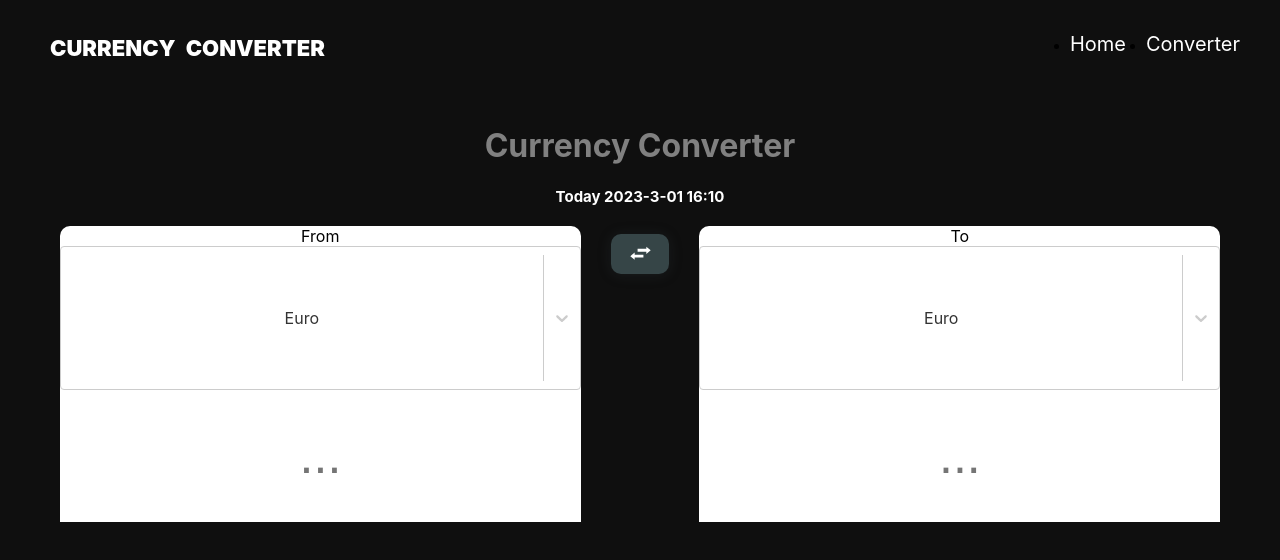
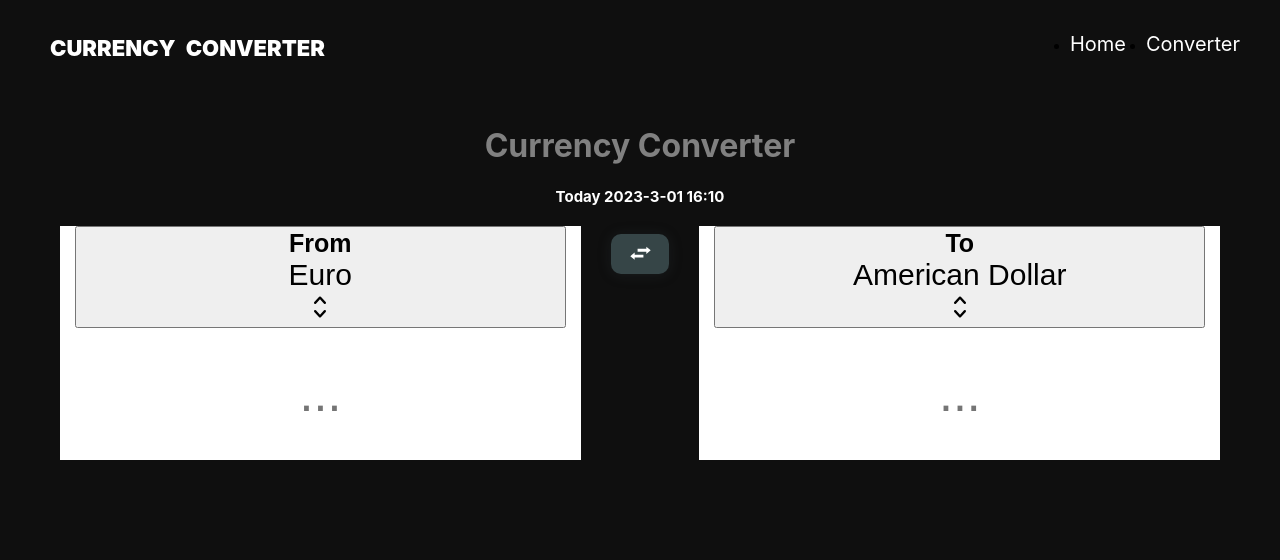
Before and after one commit to 1andau/react-converter, a React (Create React App) app: page / in a window 1280 px wide. Shown: the top 560 px of the page. Built offline with nearby package versions, Linux system fonts and the light colour scheme.

Commit message:
update design

```diff
--- /dev/null
+++ b/src/components/currency.tsx
@@ -0,0 +1,24 @@
+export const convert = (baseCurrency: any, targetCurrency: any, amount: any) => {
+
+  const url = `https://cdn.jsdelivr.net/gh/fawazahmed0/currency-api@1/latest/currencies/${baseCurrency}/${targetCurrency}.json`
+
+  return fetch(url)
+    .then(response => response.json())
+    .then(data => data[targetCurrency] * amount)
+}
+
+export const getCurrencies = () => {
+
+  return [
+    { value: 'usd', text: 'American Dollar' },
+    { value: 'eur', text: 'Euro' },
+    { value: 'dzd', text: 'Algerian Dinar' },
+    { value: 'cad', text: 'Canadian Dollar' },
+    { value: 'aed', text: 'United Arab Emirates Dirham' },
+    { value: 'amd', text: 'Armenian dram' },
+    { value: 'iqd', text: 'Iraqi Dinar' },
+    { value: 'jmd', text: 'Jamaican Dollar' },
+    { value: 'jod', text: 'Jordanian Dinar' },
+    { value: 'jpy', text: 'Japanese Yen' },
+  ]
+}
--- a/src/components/selecter/select.tsx
+++ b/src/components/selecter/select.tsx
@@ -1,13 +1,10 @@
 import React, { useRef, useState } from 'react'
-import Select from 'react-select';
-import { MenuItem } from '@mui/material';
 import onClickOutSide from './onClickOutSide';
 
 const Selecter = ({options, stateChanger, label, value}:any) => {
 
 const [open, setOpen] = useState(false);
 const [selectedOption, setSelectedOption] = useState<any>(options[0])
-
 const selectRef = useRef<any>()
 //Метод pop() удаляет последний элемент из массива и возвращает его значение
 
@@ -25,15 +22,42 @@ onClickOutSide(selectRef, () => setOpen(false));
 
 
   return (
-    <div>
-      {label}
-<Select
-className="select"
-        defaultValue={selectedOption}
-        // onClick = {() => setOpen(open => (!open))}
-        options={options}
-      />
+    <div className='container'>
+<button onClick={() => setOpen(open => (!open))} type="button" className="Group">
 
+        <span className="selectLabel">{label}</span>
+
+        <div className="selectBox">
+          <span className="selectText">{selectedOption.text}</span>
+        </div>
+
+        <span className="Arrow">
+          <svg className="h-5 w-5 text-gray-400 group-hover:text-indigo-400 group-focus:text-indigo-600" xmlns="http://www.w3.org/2000/svg" viewBox="0 0 20 20" fill="currentColor" aria-hidden="true">
+            <path fillRule="evenodd" d="M10 3a.75.75 0 01.55.24l3.25 3.5a.75.75 0 11-1.1 1.02L10 4.852 7.3 7.76a.75.75 0 01-1.1-1.02l3.25-3.5A.75.75 0 0110 3zm-3.76 9.2a.75.75 0 011.06.04l2.7 2.908 2.7-2.908a.75.75 0 111.1 1.02l-3.25 3.5a.75.75 0 01-1.1 0l-3.25-3.5a.75.75 0 01.04-1.06z" clipRule="evenodd" />
+          </svg>
+        </span>
+
+</button>
+
+{open && <ul ref={selectRef} className="DontKnow">
+
+{options.map((option: any) => (
+  <li key={option.value} onClick={() => {onSelect(option)}} className="liSelect">
+
+    <div className="SelectersBox">
+      <span className="text">{option.value.toUpperCase() + ' - ' + option.text}</span>
+    </div>
+
+    {option.value === selectedOption.value && <span className="SelectArrow">
+      <svg className="h-5 w-5" xmlns="http://www.w3.org/2000/svg" viewBox="0 0 20 20" fill="currentColor" aria-hidden="true">
+        <path fillRule="evenodd" d="M16.704 4.153a.75.75 0 01.143 1.052l-8 10.5a.75.75 0 01-1.127.075l-4.5-4.5a.75.75 0 011.06-1.06l3.894 3.893 7.48-9.817a.75.75 0 011.05-.143z" clipRule="evenodd" />
+      </svg>
+    </span>}
+
+  </li>
+))}
+
+</ul>}
     </div>
   )
 }
--- a/src/pages/Home.tsx
+++ b/src/pages/Home.tsx
@@ -3,22 +3,24 @@ import Header from '../components/Header';
 import './home.scss';
 import moment from 'moment';
 import Selecter from '../components/selecter/select';
+import { convert, getCurrencies } from '../components/currency';
 
-const options = [
-  { value: 'eur', label: 'Euro' },
-  { value: 'dzd', label: 'Algerian Dinar' },
-  { value: 'cad', label: 'Canadian Dollar' },
-  { value: 'aed', label: 'United Arab Emirates Dirham' },
-  { value: 'amd', label: 'Armenian dram' },
-  { value: 'iqd', label: 'Iraqi Dinar' },
-  { value: 'jmd', label: 'Jamaican Dollar' },
-  { value: 'ils', label: 'Israel shekels' },
-  { value: 'rub', label: 'Russian Rub' },
-];
+// const options = [
+//   { value: 'eur', label: 'Euro' },
+//   { value: 'dzd', label: 'Algerian Dinar' },
+//   { value: 'cad', label: 'Canadian Dollar' },
+//   { value: 'aed', label: 'United Arab Emirates Dirham' },
+//   { value: 'amd', label: 'Armenian dram' },
+//   { value: 'iqd', label: 'Iraqi Dinar' },
+//   { value: 'jmd', label: 'Jamaican Dollar' },
+//   { value: 'ils', label: 'Israel shekels' },
+//   { value: 'rub', label: 'Russian Rub' },
+// ];
 
 const Home = () => {
   const [currency, setCurrency] = React.useState<string>('eur');
   const [targetCurrency, setTargetCurrency] = React.useState<string>('usd');
+const options = getCurrencies();
 
   return (
     <div>
--- a/src/pages/home.scss
+++ b/src/pages/home.scss
@@ -3,6 +3,76 @@
    justify-content: center;
    padding: 30px 30px 30px 30px;
 
+
+   .container{
+background-color: rgb(255, 255, 255);
+cursor: pointer;
+.Group{
+width: 100%;
+
+
+svg{
+  width: 30px;
+
+}
+
+.selectLabel{
+  font-size: 25px;
+  color: #000000;
+  font-weight: 600;
+
+}
+
+
+  .selectBox{
+width: 100%;
+
+
+   .imageSelect{
+    width: 10px;
+   }
+
+
+.selectText{
+  font-size: 30px;
+
+}
+
+  }
+
+.Arrow{
+  width: 100px;
+}
+
+}
+
+.DontKnow{
+  // width: 93.5%;
+  // background-color: #099F1B;
+
+  svg{
+width: 20px;
+float: left;
+margin-top: -20px;
+}
+
+ .liSelect{
+  width: 100%;
+  text-decoration: none;
+  font-size: 20px;
+  font-weight: 600;
+  list-style: none;
+  line-height: 30px;
+ }
+
+}
+
+
+
+
+
+
+ }
 
    h1{
     color: grey;
```
